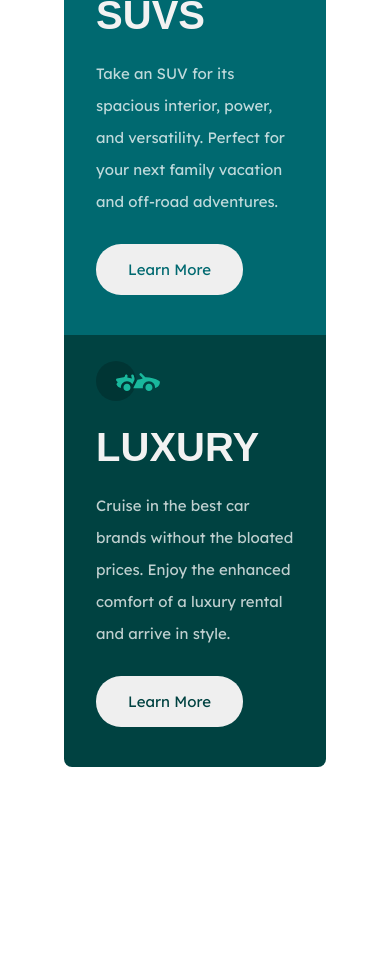
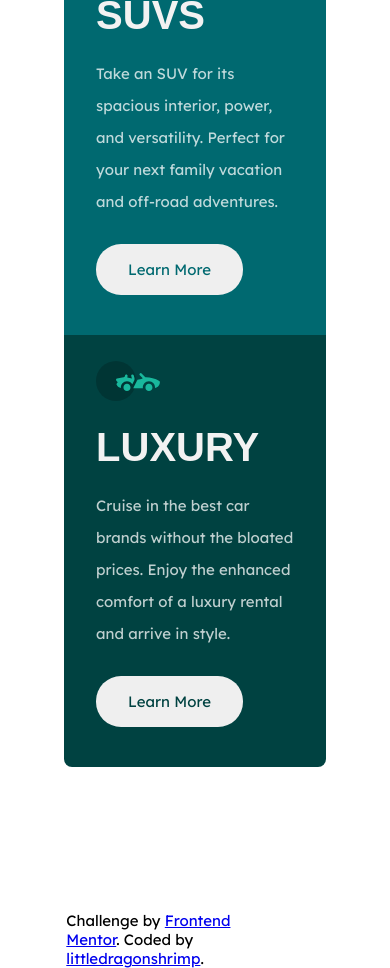
Before and after one commit to littledragonshrimp/3CardComponentTest, a plain HTML site: page index.html in a window 390 px wide. Shown: the part 593-1561 px from the top of the page. Before the commit the page ends 1360 px from the top, so only its background shows below. Drawn offline with Linux system fonts and the light colour scheme.

Commit message:
adds attribution

```diff
--- a/index.html
+++ b/index.html
@@ -55,12 +55,12 @@
         </article>
       </div>
     </div>
-<!--
+
   <div class="attribution">
     Challenge by <a href="https://www.frontendmentor.io?ref=challenge" target="_blank">Frontend Mentor</a>.
-    Coded by <a href="#">Your Name Here</a>.
+    Coded by <a href="https://github.com/littledragonshrimp/3CardComponentTest">littledragonshrimp</a>.
   </div>
--->
+
   </main>
 </body>
 </html>
--- a/styles.scss
+++ b/styles.scss
@@ -31,6 +31,13 @@ article{
     margin-left: 2rem;
     margin-right: 2rem;
     line-height: 1.8rem;
+}
+
+.attribution {
+    position: absolute;
+    bottom: 2%;
+    left: 35%;
+    color: red;
 }
 
 .icon{
@@ -165,7 +172,17 @@ article{
         font-size: 15px;
         line-height: 1.2rem;
     }
+
+    .attribution {
+        position: absolute;
+        bottom: -85%;
+        left: 17%;
+        color: black;
+        width: 50%;
+        }
 }
+
+
 // <!-- Feel free to remove these styles or customise in your own stylesheet 👍 -->
 // <style>
 //   .attribution { font-size: 11px; text-align: center; }
```
Also changed, not shown: styles.css, 1 other file.
